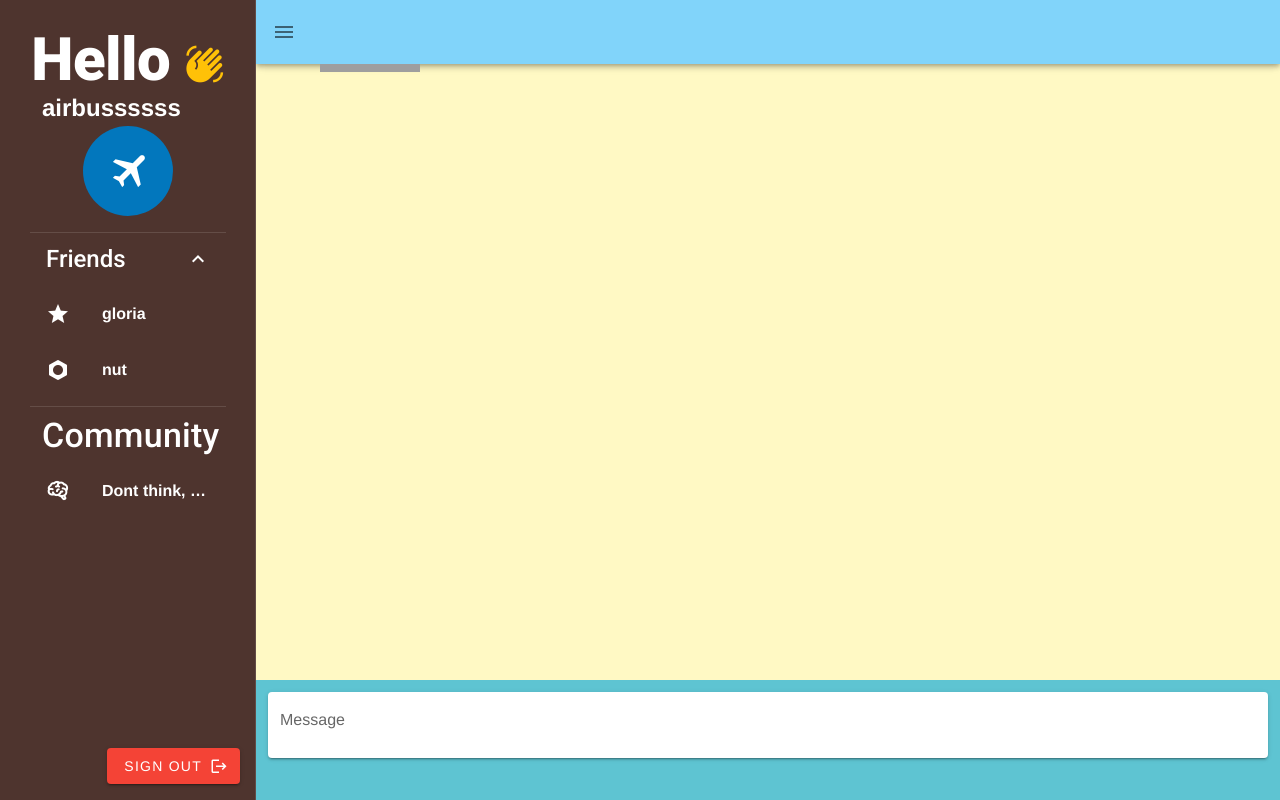
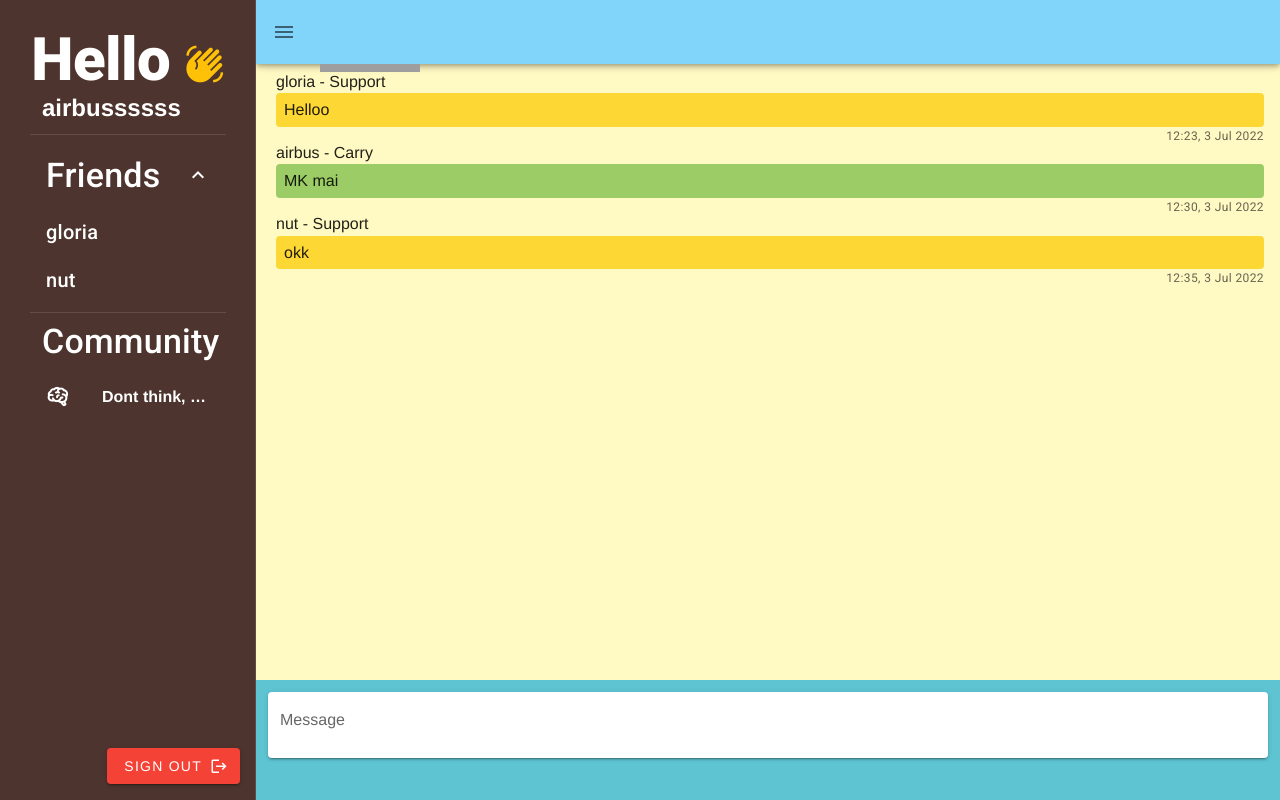
Before and after one commit to danamestrial/rust-chatserver, a Vue app in the folder frontend/frontend-chatserver/: page /#/chat in a window 1280 px wide. Built offline with nearby package versions, Linux system fonts and the light colour scheme; grey boxes are pictures that could not be loaded.

Commit message:
add create commu button and add chat balloon format (user -> green, others -> yellow)

```diff
--- a/frontend/frontend-chatserver/src/components/ChatRoom/ChatContainer.vue
+++ b/frontend/frontend-chatserver/src/components/ChatRoom/ChatContainer.vue
@@ -1,6 +1,10 @@
 <template>
     <v-app class="yellow lighten-4">
     <div id="chat-container" class="chat-container">
+        <div id="chat" class="overflow-y-auto">
+            <ChatMsg/>
+        </div>
+
         <div class="chat-input-container">
             <TextInput />
         </div>
@@ -9,13 +13,13 @@
 </template>
 <script>
 import TextInput from '../MSG/TextInput'
-// import ChatList from '../MSG/ChatList'
-
+import ChatMsg from '../MSG/ChatMsg.vue'
 export default {
     name: "ChatContainer",
     components: {
-        TextInput
-    }
+    TextInput,
+    ChatMsg
+}
 }
 </script>
 <style scoped>
--- a/frontend/frontend-chatserver/src/components/ChatRoom/EmptyRoom.vue
+++ b/frontend/frontend-chatserver/src/components/ChatRoom/EmptyRoom.vue
@@ -4,6 +4,7 @@
             justify="center">
             <v-col align-content="center">
                 <h3 class="display-1 font-weight-light">Please select a chat room</h3>
+
                 <v-dialog
                 v-model ="dialog"
                 persistent
@@ -46,6 +47,70 @@
                     </v-card-action>
                     </v-card>
                 </v-dialog>
+
+                <v-spacer></v-spacer>
+
+                <v-dialog
+                v-model ="dialog2"
+                persistent
+                max-width="400px"
+                >
+                    <template v-slot:activator="{on}">
+                      <v-btn
+                        class="mt-3"
+                        abdolute
+                        color ="green"
+                        rounded
+                        outlined
+                        v-on="on"
+                        >
+                        <v-icon class="green--text">mdi-plus</v-icon>
+                        <span class="green--text">Create Commu</span>
+                        </v-btn>
+                    </template>
+                    <v-card>
+                    <v-card-text>
+                        <v-container>
+                            <p class="black--text text-h5 text-left">Creating new community</p>
+                            <v-text-field label="Enter new Community name" required></v-text-field>
+                            <v-select
+                                outlined
+                                v-model="members"
+                                :items="icons"
+                                attached
+                                label="Select icon"
+                            >
+                            </v-select>
+                            <v-select
+                                outlined
+                                v-model="members"
+                                :items="friends"
+                                attached
+                                chips
+                                multiple
+                                label="Select friends"
+                            >
+                            </v-select>
+                        </v-container>
+                    </v-card-text>
+                    <v-card-action>
+                        <v-btn
+                        color ="red"
+                        text
+                        @click="dialog2 = false"
+                        >
+                            Close
+                        </v-btn>
+                        <v-btn
+                        color ="green"
+                        text
+                        @click="create()"
+                        >
+                            Create
+                        </v-btn>
+                    </v-card-action>
+                    </v-card>
+                </v-dialog>
             </v-col>
 
         </v-row>
@@ -59,6 +124,13 @@ export default {
     data: () => ({
         commuID: "",
         dialog: false,
+        dialog2: false,
+        icons:["mdi-brain","mdi-cat",
+                "mdi-dog","mdi-cheese",
+                "mdi-cookie","mdi-cards-playing",
+                "mdi-food-turkey","mdi-music",
+                "mdi-bee",],
+        friends: ["gloria","nut"]
     }),
 
     // method:{
--- /dev/null
+++ b/frontend/frontend-chatserver/src/components/MSG/ChatMsg.vue
@@ -0,0 +1,52 @@
+<template>
+    <v-container>
+    <v-row class ="mt-15 chat-list-container" >
+        <v-list-item v-for="msg in chat" :key="msg">
+        <v-list-item-content class="ml-1 py-0 ">
+            <v-list-item-title class="text-left">{{msg.senderName}} - {{msg.role}}</v-list-item-title>
+            <v-card
+                class="d-flex pa-2 yellow darken-1"
+                rounded-xl
+                flat
+                v-if="msg.senderName!=username"
+                >
+                {{msg.text}}
+            </v-card>
+
+            <v-card
+            class="d-flex pa-2 light-green lighten-1"
+            rounded-xl
+            flat
+            v-if="msg.senderName==username"
+            >
+            <div>{{msg.text}}</div>
+            </v-card>
+
+            <v-list-item-subtitle class="text-right caption pa-0">{{msg.timestamp}}</v-list-item-subtitle>
+        </v-list-item-content>
+        </v-list-item>
+
+
+    </v-row>
+    </v-container>
+</template>
+
+<script>
+export default {
+    data: () => ({
+        chat:[
+            {senderName:"gloria", role:"Support", text:"Helloo",timestamp:"12:23, 3 Jul 2022"},
+            {senderName:"airbus", role:"Carry", text:"MK mai", timestamp:"12:30, 3 Jul 2022"},
+            {senderName:"nut", role:"Support", text:"okk",timestamp:"12:35, 3 Jul 2022"}
+        ],
+        username:"airbus",
+    })
+}
+</script>
+
+<style scoped>
+.chat-list-container {
+    height: calc(100% - 120px);
+    overflow-y: auto;
+}
+</style>
--- a/frontend/frontend-chatserver/src/components/NavBar.vue
+++ b/frontend/frontend-chatserver/src/components/NavBar.vue
@@ -7,47 +7,33 @@
       dark
       app
     >
-
-      <h1 class = "white--text text-h2 font-weight-black">Hello
+      <h1 class = "white--text text-h2 font-weight-black" to="/">Hello
       <v-icon size ="40" color="amber">
         mdi-hand-wave
       </v-icon>
       </h1>
-      <h2 class = "white--text text-left overflow-auto pl-3">{{ username }}</h2>
-
-      <v-avatar
-        class="mb-4"
-        size="90"
-        color = "light-blue darken-3"
-      >
-      <v-icon size="45">{{ usericon }}</v-icon>
-      </v-avatar>
+      <h2 class = "white--text text-left overflow-auto pl-3 pb-2">{{ username }}</h2>
 
       <v-divider></v-divider>
 
       <v-list-group
           :value="true"
           no-action
+          class = "pt-2"
         >
           <template v-slot:activator>
             <v-list-item-content>
-              <v-list-item-title class = "text-left white--text text-h5 font-weight-medium">Friends</v-list-item-title>
+              <v-list-item-title class = "text-left white--text text-h4 font-weight-medium">Friends</v-list-item-title>
             </v-list-item-content>
           </template>
 
         <v-list subheader flat>
         <v-list-item
-          v-for="[icon, name] in friends"
-          :key="icon"
-          link
-          router to="/chat"
+          v-for="[name] in friends"
+          :key="name"
         >
-          <v-list-item-icon>
-            <v-icon>{{ icon }}</v-icon>
-          </v-list-item-icon>
-
           <v-list-item-content>
-            <v-list-item-title class = "text-left">{{ name }}</v-list-item-title>
+            <v-list-item-title class = "text-left text-h6">{{ name }}</v-list-item-title>
           </v-list-item-content>
         </v-list-item>
         </v-list>
@@ -55,7 +41,9 @@
 
       <v-divider></v-divider>
 
-      <h3 class = "text-left white--text text-h4 font-weight-medium pl-3 pt-2">Community</h3>
+      <div>
+      <h3 class = "text-left white--text text-h4 font-weight-medium pl-3 pt-2">
+        Community</h3>
       <v-list flat>
         <v-list-item
           v-for="[icon, name] in commu"
@@ -72,6 +60,7 @@
           </v-list-item-content>
         </v-list-item>
       </v-list>
+      </div>
 
       <v-btn
       flat
@@ -92,7 +81,6 @@
     app
     >
       <v-app-bar-nav-icon @click.stop="drawer = !drawer"></v-app-bar-nav-icon>
-
     </v-app-bar>
 
   </div>
@@ -106,8 +94,8 @@ export default {
         usericon: "mdi-airplane",
         drawer: null,
         friends: [
-            ["mdi-star", "gloria"],
-            ["mdi-nut", "nut"],
+            ["gloria"],
+            ["nut"]
         ],
         commu: [
             ["mdi-brain", "Dont think, Just DO"]
--- a/frontend/frontend-chatserver/src/views/ChatView.vue
+++ b/frontend/frontend-chatserver/src/views/ChatView.vue
@@ -6,19 +6,22 @@
             <v-main class="pt-0">
                 <ChatContainer />
             </v-main>
+
         </div>
+
     </div>
+
 </v-app>
 </template>
 
 <script>
 import NavBar from '@/components/NavBar.vue'
-import ChatContainer from'../components/ChatRoom/ChatContainer.vue'
+import ChatContainer from'@/components/ChatRoom/ChatContainer.vue'
 export default {
     name: "ChatView",
     data: () => ({
+        Recipent: "gloria"
     }),
-
-    components: { ChatContainer,NavBar }
+    components: { ChatContainer, NavBar }
 }
 </script>
```
Also changed, not shown: frontend/frontend-chatserver/src/components/MSG/Chat.vue (deleted). Lines whose indentation alone changed are shown as unchanged.
